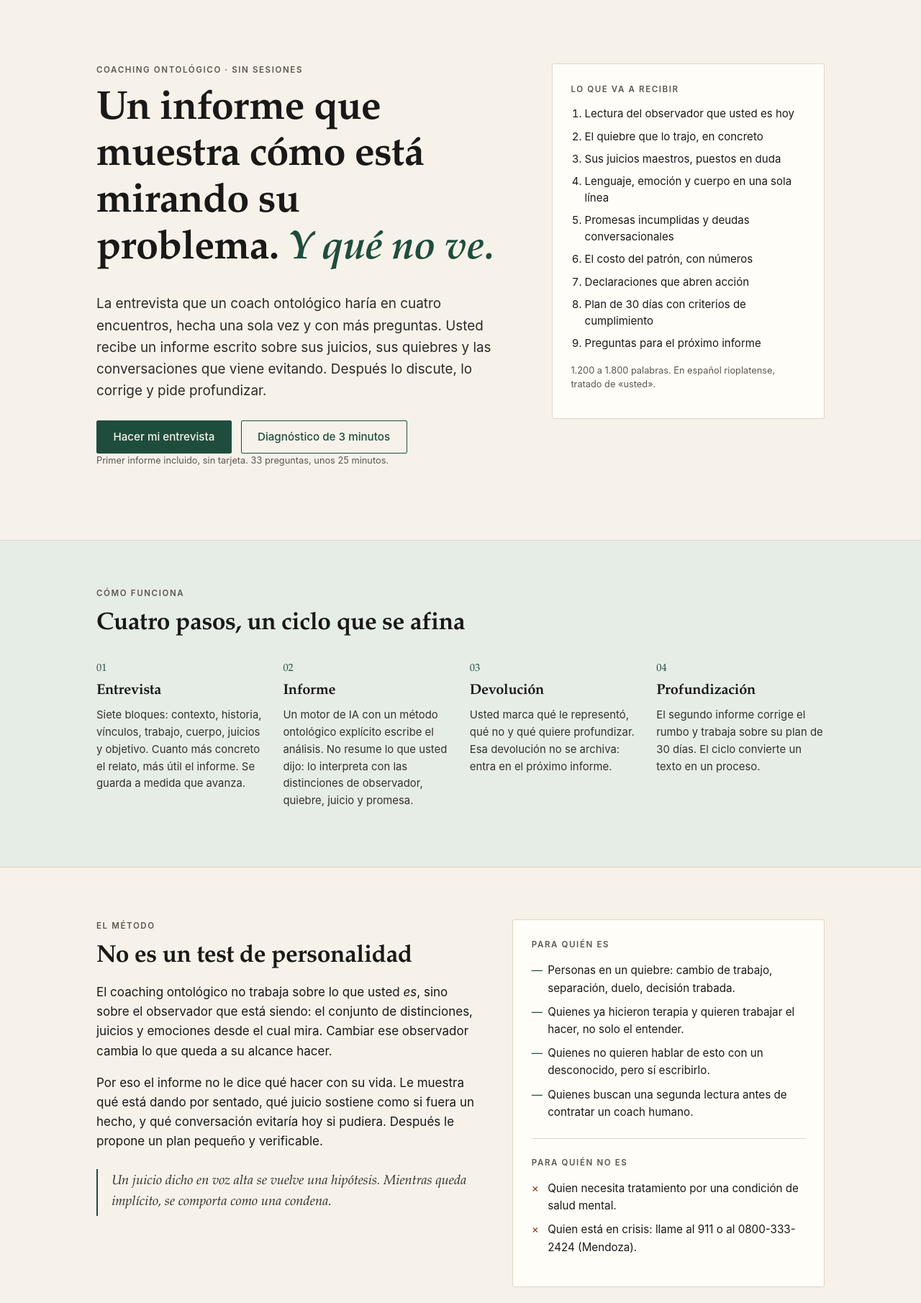
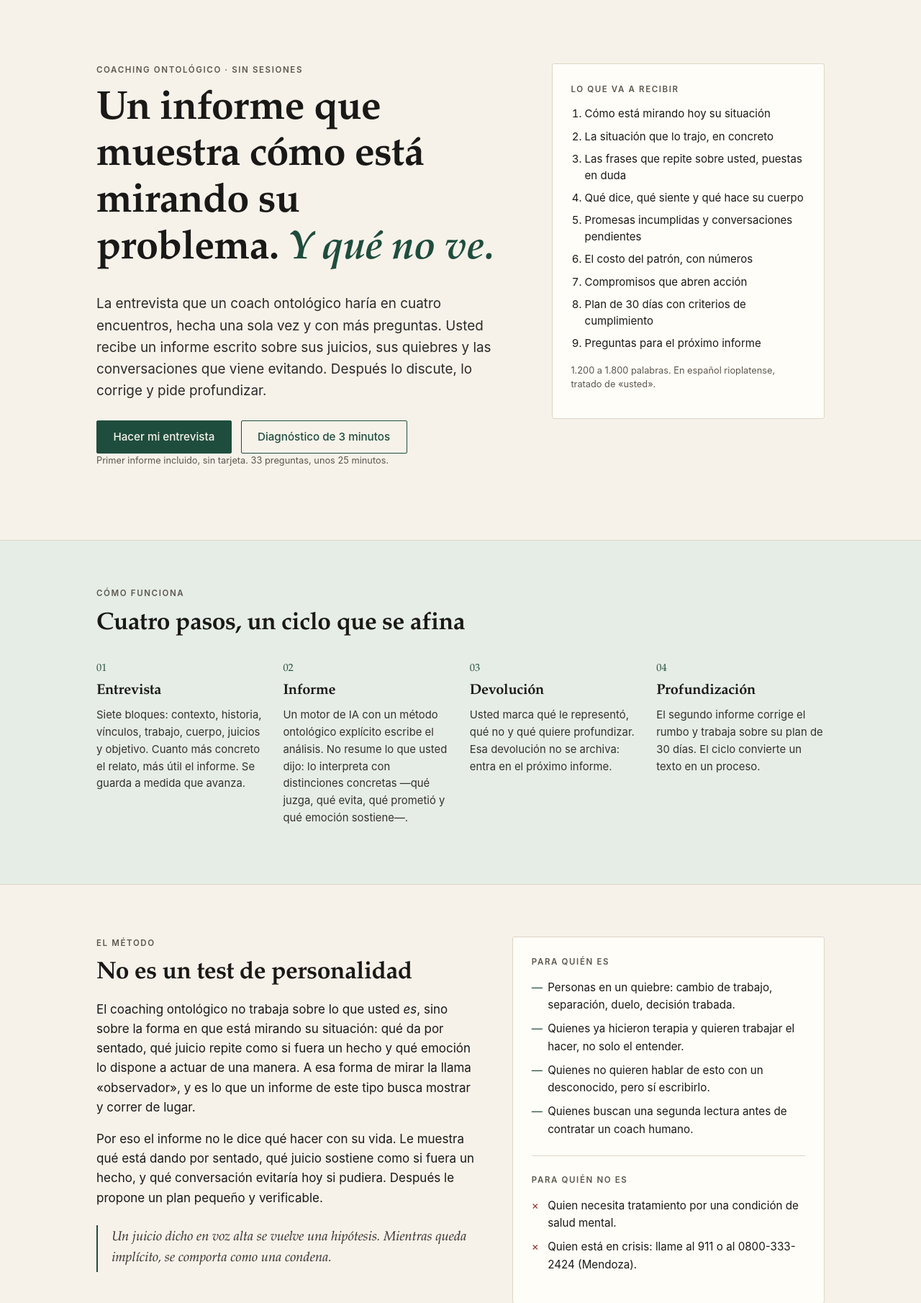
Before and after one commit to leoivars/onto-ia, a Django app: page / in a window 1280 px wide. Shown: the part 69-1879 px from the top of the page at 72% size. Run offline with Django 5.2, Linux system fonts and the light colour scheme.

Commit message:
copy: sacar jerga del diagnóstico y explicar el término en el informe

```diff
--- a/diagnostico/engine.py
+++ b/diagnostico/engine.py
@@ -13,8 +13,9 @@ persona que respondió cinco preguntas en un formulario público.
 
 Reglas:
 - Español rioplatense formal, trate de «usted». Sin diminutivos ni tono motivacional vacío.
+- Escriba en lenguaje común. No use jerga del coaching («observador», «quiebre», «juicio maestro», «declaración»). Si necesita nombrar el patrón, hágalo con palabras de todos los días.
 - No diagnostique ni nombre patologías. No prometa resultados ni recomiende medicación.
-- Distinga juicios de hechos. Use las distinciones de observador, quiebre y juicio maestro.
+- Distinga lo que pasó (hecho) de lo que la persona concluyó que pasó (interpretación).
 - Cite entre comillas frases textuales de la persona. No invente datos.
 - Extensión: 350 a 450 palabras.
 
--- a/reports/ai.py
+++ b/reports/ai.py
@@ -70,7 +70,8 @@ motivacional vacío.
 terapéuticos. Usted no reemplaza a un profesional de la salud mental y lo dice cuando corresponde.
 - Distinga siempre juicios (opiniones revisables) de afirmaciones (hechos verificables).
 - Trabaje con las distinciones ontológicas: observador, quiebre, juicio maestro, declaración, \
-promesa, ciclo del compromiso y coherencia entre lenguaje, emoción y cuerpo.
+promesa, ciclo del compromiso y coherencia entre lenguaje, emoción y cuerpo. La primera vez que \
+use «observador», explíquelo en una frase con palabras comunes; no acumule jerga.
 - Cite entre comillas frases textuales del consultante. No invente episodios, nombres ni datos.
 - Si falta información, señale el hueco en lugar de rellenarlo.
 - No repita los títulos de las secciones dentro del texto.
--- a/reports/engine.py
+++ b/reports/engine.py
@@ -209,9 +209,9 @@ def _lectura(ctx):
     juicio = _cita(r.get("juicios_yo", ""), 160)
     partes = [
         f"{n}, lo que sigue no es un diagnóstico ni una evaluación de su persona: es una lectura "
-        f"de cómo está observando su situación hoy. Un observador no es lo que usted es; es el "
-        f"conjunto de distinciones, juicios y emociones desde el cual mira y, por lo tanto, el "
-        f"conjunto de acciones que queda a su alcance."
+        f"de cómo está mirando su situación hoy. A esa forma de mirar el coaching ontológico la "
+        f"llama «observador»: el conjunto de distinciones, juicios y emociones desde el cual usted "
+        f"mira y, por lo tanto, el conjunto de acciones que quedan a su alcance."
     ]
     if quiebre:
         partes.append(
--- a/templates/web/landing.html
+++ b/templates/web/landing.html
@@ -23,13 +23,13 @@
     <aside class="card hero-card">
       <p class="kicker">Lo que va a recibir</p>
       <ol class="numbered">
-        <li>Lectura del observador que usted es hoy</li>
-        <li>El quiebre que lo trajo, en concreto</li>
-        <li>Sus juicios maestros, puestos en duda</li>
-        <li>Lenguaje, emoción y cuerpo en una sola línea</li>
-        <li>Promesas incumplidas y deudas conversacionales</li>
+        <li>Cómo está mirando hoy su situación</li>
+        <li>La situación que lo trajo, en concreto</li>
+        <li>Las frases que repite sobre usted, puestas en duda</li>
+        <li>Qué dice, qué siente y qué hace su cuerpo</li>
+        <li>Promesas incumplidas y conversaciones pendientes</li>
         <li>El costo del patrón, con números</li>
-        <li>Declaraciones que abren acción</li>
+        <li>Compromisos que abren acción</li>
         <li>Plan de 30 días con criterios de cumplimiento</li>
         <li>Preguntas para el próximo informe</li>
       </ol>
@@ -51,8 +51,8 @@
       <div class="step"><span class="num">02</span>
         <h3>Informe</h3>
         <p>Un motor de IA con un método ontológico explícito escribe el análisis. No resume lo
-          que usted dijo: lo interpreta con las distinciones de observador, quiebre, juicio y
-          promesa.</p>
+          que usted dijo: lo interpreta con distinciones concretas —qué juzga, qué evita, qué
+          prometió y qué emoción sostiene—.</p>
       </div>
       <div class="step"><span class="num">03</span>
         <h3>Devolución</h3>
@@ -73,9 +73,10 @@
     <div>
       <p class="kicker">El método</p>
       <h2>No es un test de personalidad</h2>
-      <p>El coaching ontológico no trabaja sobre lo que usted <em>es</em>, sino sobre el
-        observador que está siendo: el conjunto de distinciones, juicios y emociones desde el
-        cual mira. Cambiar ese observador cambia lo que queda a su alcance hacer.</p>
+      <p>El coaching ontológico no trabaja sobre lo que usted <em>es</em>, sino sobre la forma en
+        que está mirando su situación: qué da por sentado, qué juicio repite como si fuera un
+        hecho y qué emoción lo dispone a actuar de una manera. A esa forma de mirar la llama
+        «observador», y es lo que un informe de este tipo busca mostrar y correr de lugar.</p>
       <p>Por eso el informe no le dice qué hacer con su vida. Le muestra qué está dando por
         sentado, qué juicio sostiene como si fuera un hecho, y qué conversación evitaría hoy si
         pudiera. Después le propone un plan pequeño y verificable.</p>
```
